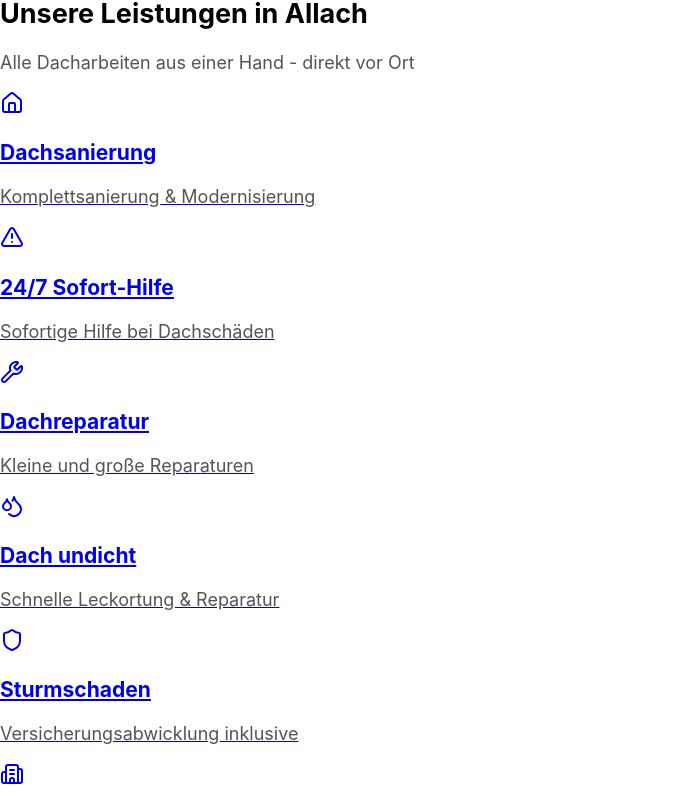
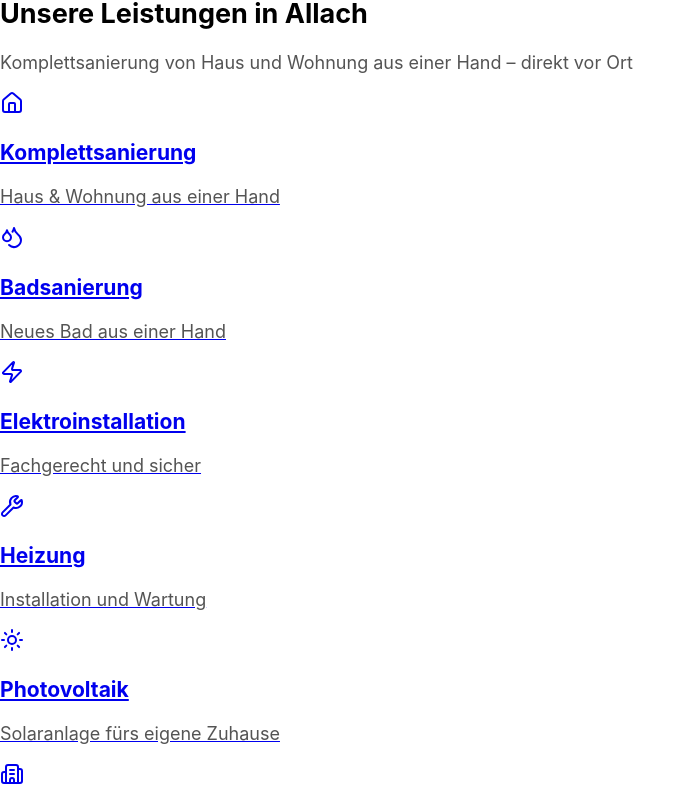
Before and after one commit to tsbausangmbh-ops/Renodex-Muenchen, a React (Vite) app in the folder client/: page /bezirk/allach in a window 1280 px wide. Shown: the part 4454-5260 px from the top of the page, without its empty margins (0-696 px from the left). Built offline with nearby package versions, Linux system fonts and the light colour scheme; no server answers.

Commit message:
fix: DistrictServiceLinks (live auf allen 50 Bezirksseiten) hatte 6 kaputte Dachdecker-Routen (dachsanierung-kosten, notdienst, dach-reparieren, dach-undicht, sturmschaden) - auf existierende Renodex-Leistungsseiten umgestellt

```diff
--- a/client/src/components/DistrictServiceLinks.tsx
+++ b/client/src/components/DistrictServiceLinks.tsx
@@ -1,5 +1,5 @@
 import { Link } from "wouter";
-import { Wrench, AlertTriangle, Home, Droplets, Building2, Shield } from "lucide-react";
+import { Wrench, Home, Droplets, Building2, Zap, Sun } from "lucide-react";
 import { Card, CardContent } from "@/components/ui/card";
 
 interface DistrictServiceLinksProps {
@@ -9,40 +9,40 @@ interface DistrictServiceLinksProps {
 
 const SERVICES = [
   {
-    slug: "dachsanierung-kosten",
-    name: "Dachsanierung",
+    slug: "leistungen/komplettsanierung",
+    name: "Komplettsanierung",
     icon: Home,
-    description: "Komplettsanierung & Modernisierung"
+    description: "Haus & Wohnung aus einer Hand"
   },
   {
-    slug: "notdienst",
-    name: "24/7 Sofort-Hilfe",
-    icon: AlertTriangle,
-    description: "Sofortige Hilfe bei Dachschäden"
+    slug: "leistungen/badsanierung",
+    name: "Badsanierung",
+    icon: Droplets,
+    description: "Neues Bad aus einer Hand"
   },
   {
-    slug: "dach-reparieren",
-    name: "Dachreparatur",
-    icon: Wrench,
-    description: "Kleine und große Reparaturen"
+    slug: "leistungen/elektroinstallation",
+    name: "Elektroinstallation",
+    icon: Zap,
+    description: "Fachgerecht und sicher"
   },
   {
-    slug: "dach-undicht",
-    name: "Dach undicht",
-    icon: Droplets,
-    description: "Schnelle Leckortung & Reparatur"
+    slug: "leistungen/heizung",
+    name: "Heizung",
+    icon: Wrench,
+    description: "Installation und Wartung"
   },
   {
-    slug: "sturmschaden",
-    name: "Sturmschaden",
-    icon: Shield,
-    description: "Versicherungsabwicklung inklusive"
+    slug: "leistungen/photovoltaik",
+    name: "Photovoltaik",
+    icon: Sun,
+    description: "Solaranlage fürs eigene Zuhause"
   },
   {
     slug: "faq",
-    name: "Preise & FAQ",
+    name: "Fragen & Antworten",
     icon: Building2,
-    description: "Transparente Festpreise"
+    description: "Häufige Fragen zur Sanierung"
   },
 ];
 
@@ -54,7 +54,7 @@ export default function DistrictServiceLinks({ districtName, districtSlug }: Dis
           Unsere Leistungen in {districtName}
         </h2>
         <p className="text-muted-foreground text-center mb-6 text-sm">
-          Alle Dacharbeiten aus einer Hand - direkt vor Ort
+          Komplettsanierung von Haus und Wohnung aus einer Hand – direkt vor Ort
         </p>
 
         <div className="grid grid-cols-2 md:grid-cols-3 gap-3">
```
